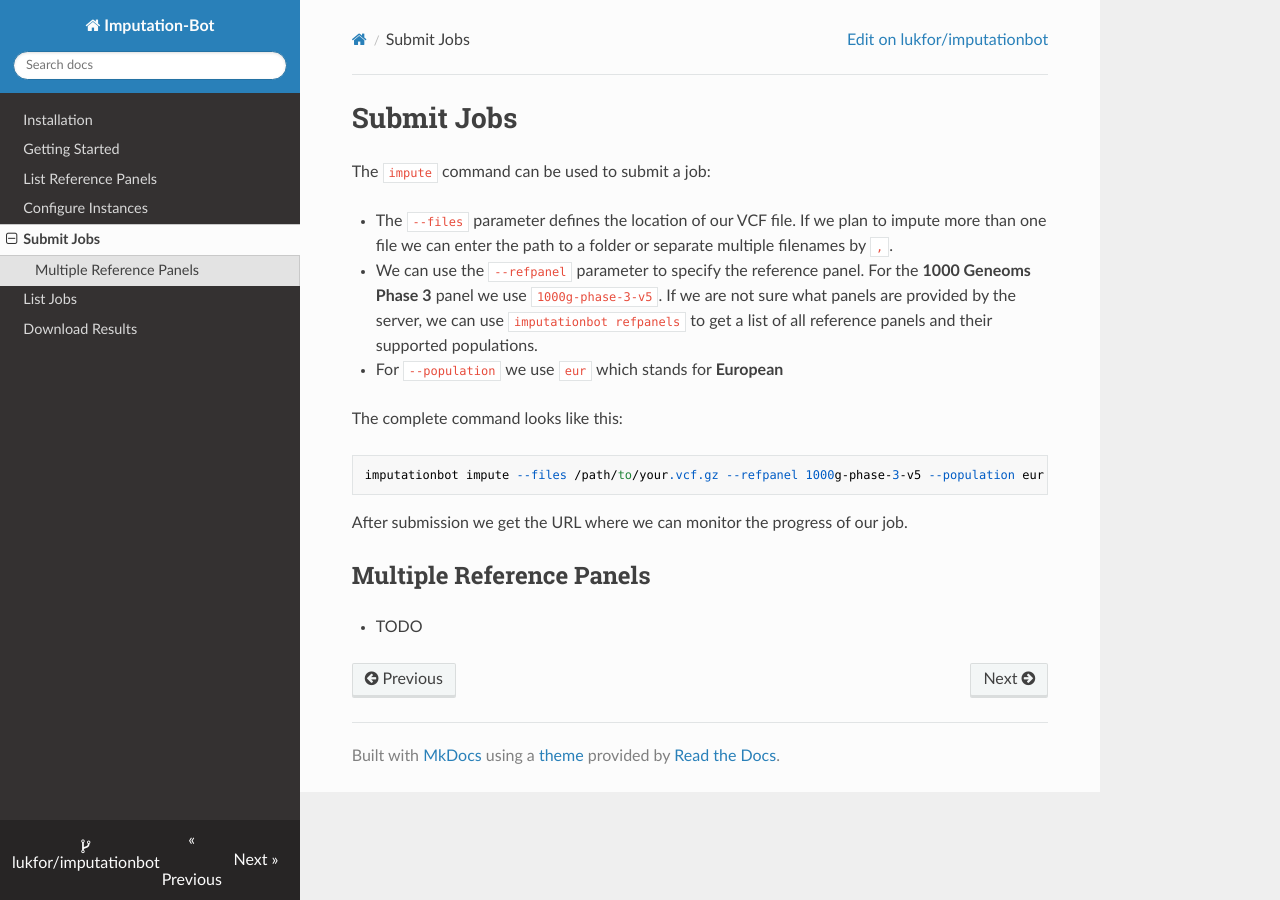
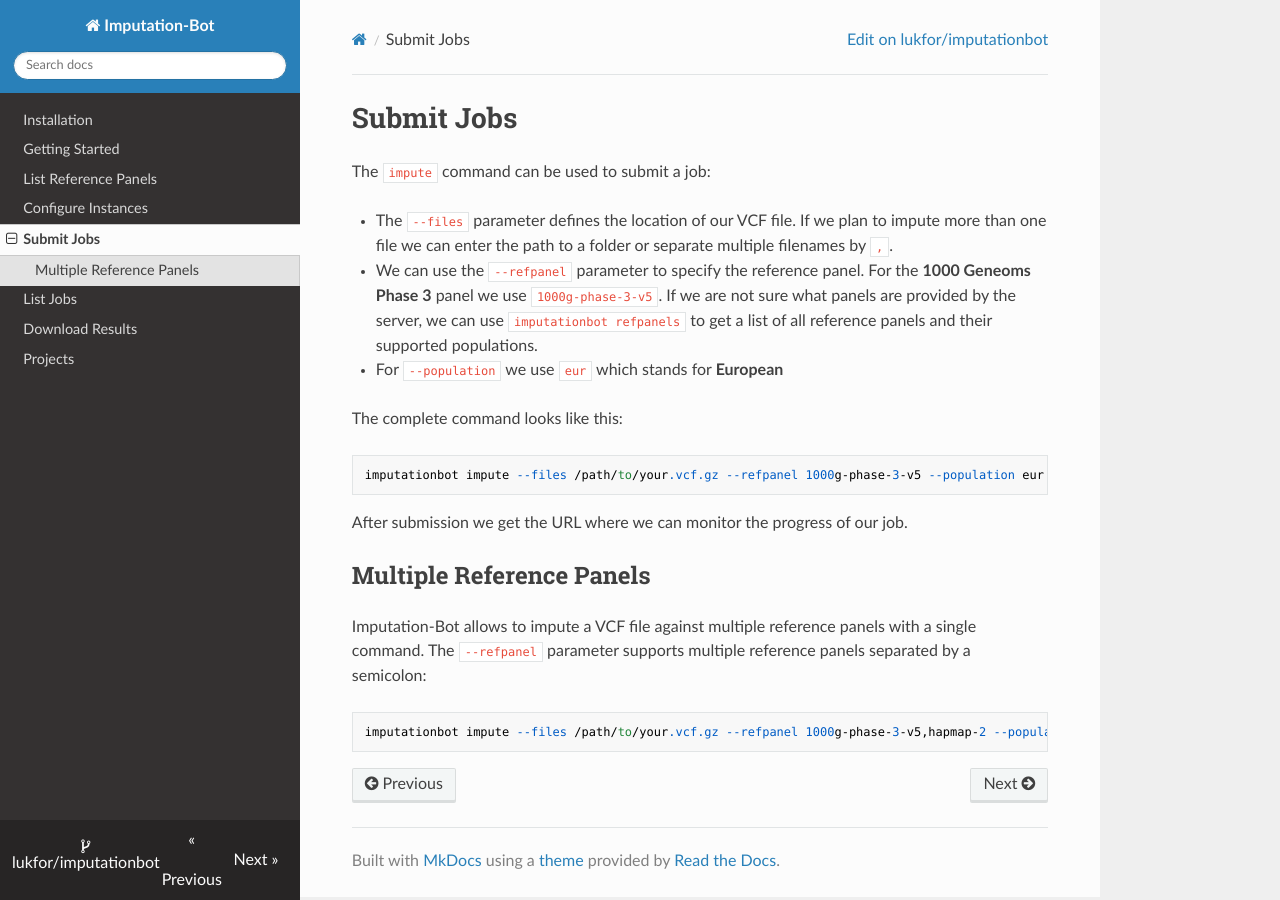
Before and after one commit to lukfor/imputationbot, an MkDocs documentation site: the page built from docs/submit-jobs.md, in a window 1280 px wide. Built offline with MkDocs 1.6.1, drawn with Linux system fonts in a browser that asks for light colours; nearby versions of some CDN libraries; old or Windows-style settings are respelled for this version of MkDocs.

````diff
--- a/docs/submit-jobs.md
+++ b/docs/submit-jobs.md
@@ -14,7 +14,10 @@ imputationbot impute --files /path/to/your.vcf.gz --refpanel 1000g-phase-3-v5 --
 
 After submission we get the URL where we can monitor the progress of our job.
 
-
 ## Multiple Reference Panels
 
-- TODO
+Imputation-Bot allows to impute a VCF file against multiple reference panels with a single command. The `--refpanel` parameter supports multiple reference panels separated by a semicolon:
+
+```
+imputationbot impute --files /path/to/your.vcf.gz --refpanel 1000g-phase-3-v5,hapmap-2 --population eur
+```
--- a/mkdocs.yml
+++ b/mkdocs.yml
@@ -9,7 +9,7 @@ pages:
 - Submit Jobs: submit-jobs.md
 - List Jobs: list-jobs.md
 - Download Results: download-results.md
-
+- Projects: projects.md
 
 repo_name: lukfor/imputationbot
 repo_url: https://github.com/lukfor/imputationbot
````
Also changed, not shown: docs/projects.md (added, +68 -0 lines), 2 other files.
